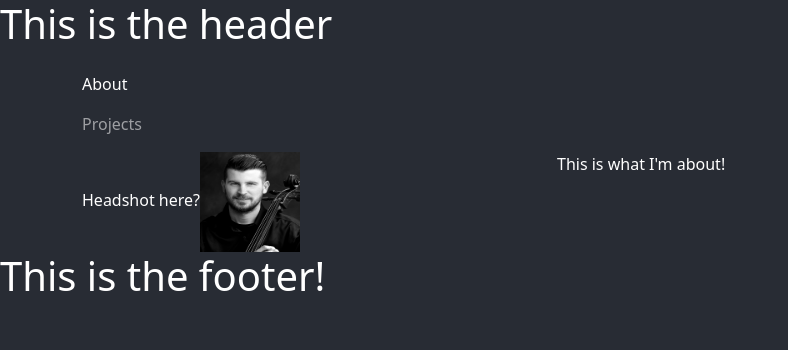
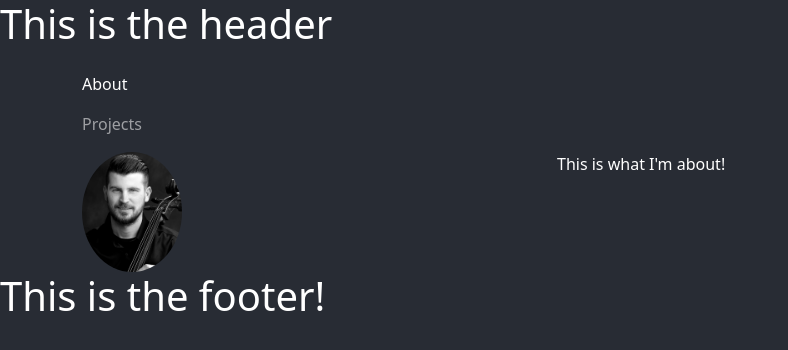
Before and after one commit to Colin-Lambert/portfolio2, a React (Create React App) app: page /about in a window 1280 px wide. Shown: the top 350 px of the page, without its empty margins (0-788 px from the left). Built offline with nearby package versions, Linux system fonts and the light colour scheme.

Commit message:
Independent ProjectCard Component

```diff
--- a/src/App.css
+++ b/src/App.css
@@ -6,6 +6,10 @@ html {
   /* text-align: center; */
   background-color: #282c34;
   color: white;
+}
+
+.headshot {
+  border-radius: 50%;
 }
 
 /* .App-logo {
--- a/src/components/AboutComponent.js
+++ b/src/components/AboutComponent.js
@@ -7,10 +7,9 @@ const About = () => {
             <div className='container'>
                 <div className='row'>
                     <div className='col-5'>
-                        Headshot here?
-                        <img src={headshot} height='100' width='100' alt='headshot' />
+                        <img src={headshot} height='120' width='100' alt='headshot' className='headshot' />
                     </div>
-                    <div className='col'>This is what I'm about! </div>
+                    <div className='col'>This is what I'm about!</div>
                 </div>
             </div>
         </div>
--- /dev/null
+++ b/src/components/ProjectCardComponent.js
@@ -0,0 +1,29 @@
+import React from 'react';
+import { NavLink } from "react-router-dom";
+import { Card, CardImg, CardImgOverlay, CardTitle } from "reactstrap";
+
+const ProjectCard = ({ project }) => {
+    if (project) {
+        const { image, name, id, description } = project;
+
+        return (
+            <Card>
+                <NavLink to={`/projects/${id}`}>
+                    <CardImg
+                        width="100"
+                        height="100"
+                        src={image}
+                        alt={name}
+                    />
+                    <CardImgOverlay>
+                        <CardTitle>{name}</CardTitle>
+                    </CardImgOverlay>
+                    <p>{description}</p>
+                </NavLink>
+            </Card>
+        );
+    }
+    return <div />;
+}
+
+export default ProjectCard;
--- a/src/components/ProjectsComponent.js
+++ b/src/components/ProjectsComponent.js
@@ -1,6 +1,6 @@
 import React from "react";
-import { NavLink } from "react-router-dom";
-import { Card, CardImg, CardImgOverlay, CardTitle, Col, Row } from "reactstrap";
+import { Col, Row } from "reactstrap";
+import ProjectCard from "./ProjectCardComponent";
 
 const ProjectsList = (props) => {
     const projects = props.projects;
@@ -18,28 +18,4 @@ const ProjectsList = (props) => {
     );
 }
 
-const ProjectCard = ({ project }) => {
-    if (project) {
-        const { image, name, id, description } = project;
-
-        return (
-            <Card>
-                <NavLink to={`/projects/${id}`}>
-                    <CardImg
-                        width="100"
-                        height="100"
-                        src={image}
-                        alt={name}
-                    />
-                    <CardImgOverlay>
-                        <CardTitle>{name}</CardTitle>
-                    </CardImgOverlay>
-                    <p>{description}</p>
-                </NavLink>
-            </Card>
-        );
-    }
-    return <div />;
-}
-
 export default ProjectsList;
```
